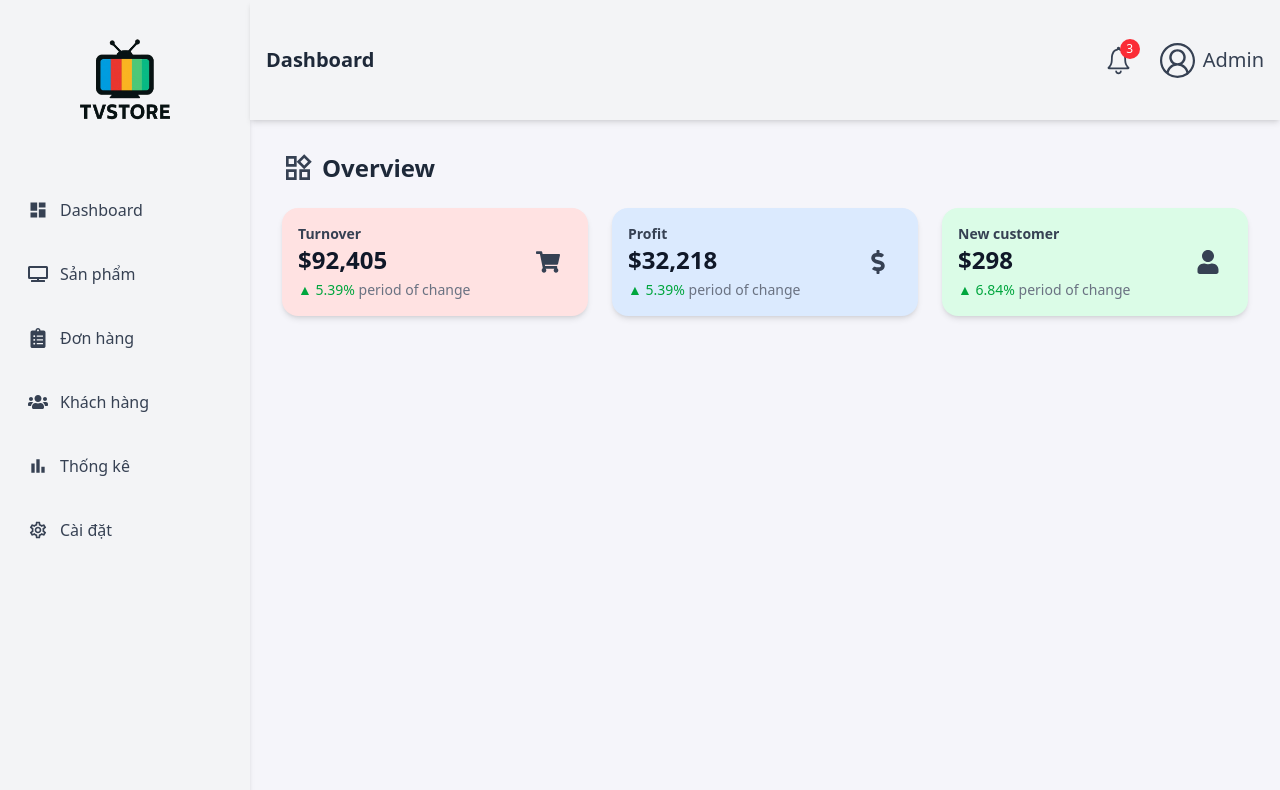
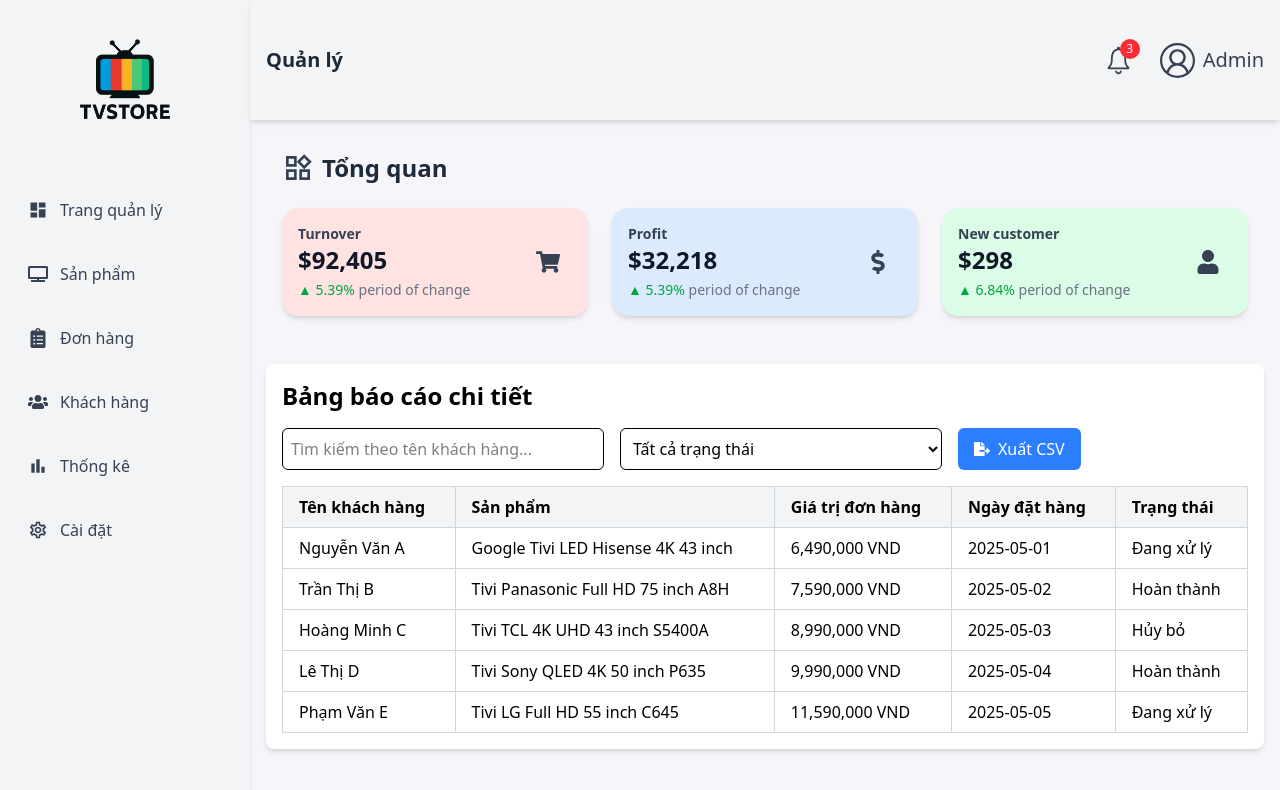
Before and after one commit to HoVanSang22636671/PTGUD_tv-store-react, a React (Vite) app in the folder tv_store/client/: page /admin in a window 1280 px wide. Shown: the top 790 px of the page. Built offline with nearby package versions, Linux system fonts and the light colour scheme; no server answers.

Commit message:
20. Admin Page (Detailed Report)

```diff
--- a/tv_store/client/src/components/AdminComponents/AdminHeader.jsx
+++ b/tv_store/client/src/components/AdminComponents/AdminHeader.jsx
@@ -17,7 +17,7 @@ function AdminHeader({ isSidebarOpen, toggleSidebar }) {
 
       <div className="flex items-center space-x-2 ">
         <Link to="/admin" className="text-xl font-bold text-gray-800">
-          Dashboard
+          Quản lý
         </Link>
       </div>
 
--- /dev/null
+++ b/tv_store/client/src/components/AdminComponents/DetailedReport.jsx
@@ -0,0 +1,142 @@
+import React, { useState } from "react";
+import { FaFileExport, FaFileImport } from "react-icons/fa";
+
+const data = [
+    {
+        customerName: "Nguyễn Văn A",
+        product: "Google Tivi LED Hisense 4K 43 inch",
+        orderValue: 6490000,
+        orderDate: "2025-05-01",
+        status: "Đang xử lý",
+    },
+    {
+        customerName: "Trần Thị B",
+        product: "Tivi Panasonic Full HD 75 inch A8H",
+        orderValue: 7590000,
+        orderDate: "2025-05-02",
+        status: "Hoàn thành",
+    },
+    {
+        customerName: "Hoàng Minh C",
+        product: "Tivi TCL 4K UHD 43 inch S5400A",
+        orderValue: 8990000,
+        orderDate: "2025-05-03",
+        status: "Hủy bỏ",
+    },
+    {
+        customerName: "Lê Thị D",
+        product: "Tivi Sony QLED 4K 50 inch P635",
+        orderValue: 9990000,
+        orderDate: "2025-05-04",
+        status: "Hoàn thành",
+    },
+    {
+        customerName: "Phạm Văn E",
+        product: "Tivi LG Full HD 55 inch C645",
+        orderValue: 11590000,
+        orderDate: "2025-05-05",
+        status: "Đang xử lý",
+    },
+];
+
+
+const DetailedReport = () => {
+    const [filter, setFilter] = useState({ status: "", search: "" });
+
+    const handleFilterChange = (e) => {
+        const { name, value } = e.target;
+        setFilter((prev) => ({ ...prev, [name]: value }));
+    };
+
+    const filteredData = data.filter((item) => {
+        return (
+            (filter.status === "" || item.status === filter.status) &&
+            (filter.search === "" || item.customerName.toLowerCase().includes(filter.search.toLowerCase()))
+        );
+    });
+
+    const exportToCSV = () => {
+        const csvContent =
+            "data:text/csv;charset=utf-8," +
+            ["Tên khách hàng, Sản phẩm, Giá trị đơn hàng, Ngày đặt hàng, Trạng thái"]
+                .concat(
+                    filteredData.map(
+                        (item) =>
+                            `${item.customerName}, ${item.product}, ${item.orderValue}, ${item.orderDate}, ${item.status}`
+                    )
+                )
+                .join("\n");
+        const encodedUri = encodeURI(csvContent);
+        const link = document.createElement("a");
+        link.setAttribute("href", encodedUri);
+        link.setAttribute("download", "detailed_report.csv");
+        document.body.appendChild(link);
+        link.click();
+        document.body.removeChild(link);
+    };
+
+    return (
+        <div className="p-4 bg-white rounded-lg shadow-md">
+            <h2 className="text-2xl font-bold mb-4">Bảng báo cáo chi tiết</h2>
+
+            {/* Bộ lọc */}
+            <div className="flex flex-col md:flex-row gap-4 mb-4">
+                <input
+                    type="text"
+                    name="search"
+                    placeholder="Tìm kiếm theo tên khách hàng..."
+                    value={filter.search}
+                    onChange={handleFilterChange}
+                    className="p-2 border rounded-md w-full md:w-1/3"
+                />
+                <select
+                    name="status"
+                    value={filter.status}
+                    onChange={handleFilterChange}
+                    className="p-2 border rounded-md w-full md:w-1/3"
+                >
+                    <option value="">Tất cả trạng thái</option>
+                    <option value="Đang xử lý">Đang xử lý</option>
+                    <option value="Hoàn thành">Hoàn thành</option>
+                    <option value="Hủy bỏ">Hủy bỏ</option>
+                </select>
+                <button
+                    onClick={exportToCSV}
+                    className="flex items-center gap-2 bg-blue-500 text-white px-4 py-2 rounded-md hover:bg-blue-600"
+                >
+                    <FaFileExport /> Xuất CSV
+                </button>
+            </div>
+
+            {/* Bảng dữ liệu */}
+            <div className="overflow-auto">
+                <table className="table-auto w-full border-collapse border border-gray-200">
+                    <thead>
+                        <tr className="bg-gray-100">
+                            <th className="border border-gray-300 px-4 py-2 text-left">Tên khách hàng</th>
+                            <th className="border border-gray-300 px-4 py-2 text-left">Sản phẩm</th>
+                            <th className="border border-gray-300 px-4 py-2 text-left">Giá trị đơn hàng</th>
+                            <th className="border border-gray-300 px-4 py-2 text-left">Ngày đặt hàng</th>
+                            <th className="border border-gray-300 px-4 py-2 text-left">Trạng thái</th>
+                        </tr>
+                    </thead>
+                    <tbody>
+                        {filteredData.map((item, index) => (
+                            <tr key={index} className="hover:bg-gray-50">
+                                <td className="border border-gray-300 px-4 py-2">{item.customerName}</td>
+                                <td className="border border-gray-300 px-4 py-2">{item.product}</td>
+                                <td className="border border-gray-300 px-4 py-2">
+                                    {item.orderValue.toLocaleString()} VND
+                                </td>
+                                <td className="border border-gray-300 px-4 py-2">{item.orderDate}</td>
+                                <td className="border border-gray-300 px-4 py-2">{item.status}</td>
+                            </tr>
+                        ))}
+                    </tbody>
+                </table>
+            </div>
+        </div>
+    );
+};
+
+export default DetailedReport;
--- a/tv_store/client/src/components/AdminComponents/Overview.jsx
+++ b/tv_store/client/src/components/AdminComponents/Overview.jsx
@@ -34,7 +34,7 @@ function Overview() {
             {/* Header */}
             <div className="flex items-center gap-2 mb-6">
                 <MdOutlineWidgets size={32} className="text-gray-700" />
-                <h3 className="text-2xl font-bold text-gray-800">Overview</h3>
+                <h3 className="text-2xl font-bold text-gray-800">Tổng quan</h3>
             </div>
 
             {/* Cards */}
--- a/tv_store/client/src/components/AdminComponents/Sidebar.jsx
+++ b/tv_store/client/src/components/AdminComponents/Sidebar.jsx
@@ -5,7 +5,7 @@ import { FaTv, FaClipboardList, FaUsers } from "react-icons/fa";
 
 const Sidebar = () => {
     const menuItems = [
-        { name: "Dashboard", icon: <MdDashboard />, path: "/dashboard" },
+        { name: "Trang quản lý", icon: <MdDashboard />, path: "/dashboard" },
         { name: "Sản phẩm", icon: <FaTv />, path: "/products" },
         { name: "Đơn hàng", icon: <FaClipboardList />, path: "/orders" },
         { name: "Khách hàng", icon: <FaUsers />, path: "/customers" },
--- a/tv_store/client/src/pages/Amin.jsx
+++ b/tv_store/client/src/pages/Amin.jsx
@@ -1,6 +1,7 @@
 import Sidebar from "../components/AdminComponents/Sidebar";
 import AdminHeader from "../components/AdminComponents/AdminHeader";
 import Overview from "../components/AdminComponents/Overview";
+import DetailedReport from "../components/AdminComponents/DetailedReport";
 
 function Admin() {
     return (
@@ -16,6 +17,9 @@ function Admin() {
                 {/* Admin Page Content */}
                 <div className="p-4">
                     <Overview />
+                    <div className="mt-8">
+                        <DetailedReport /> {/* Thêm thành phần DetailedReport */}
+                    </div>
                 </div>
             </div>
         </div>
```
Also changed, not shown: 1 other file (tests, documents, lock files or other folders).
